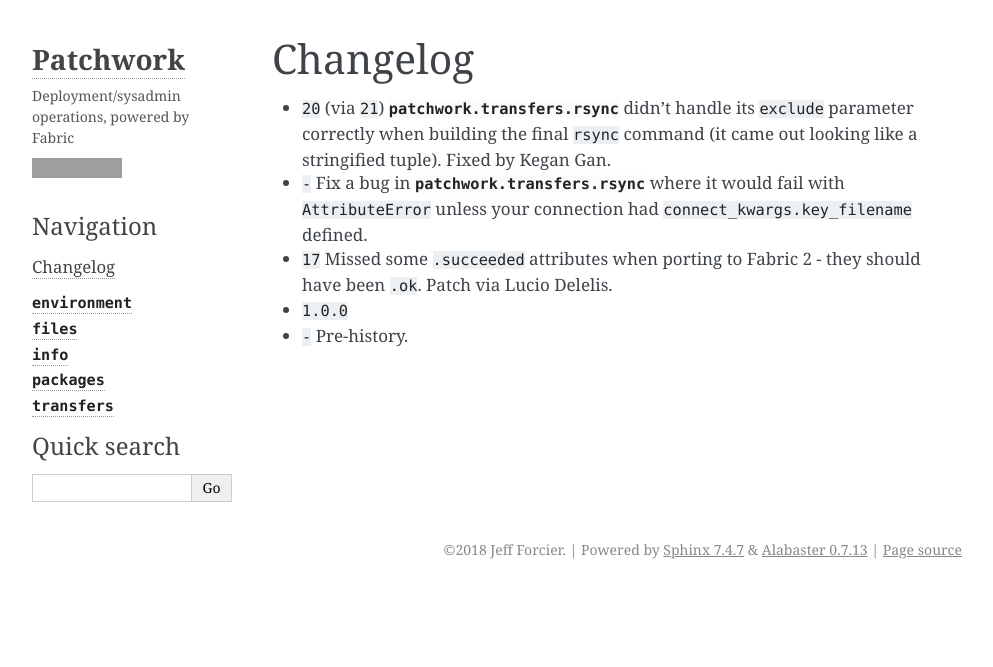
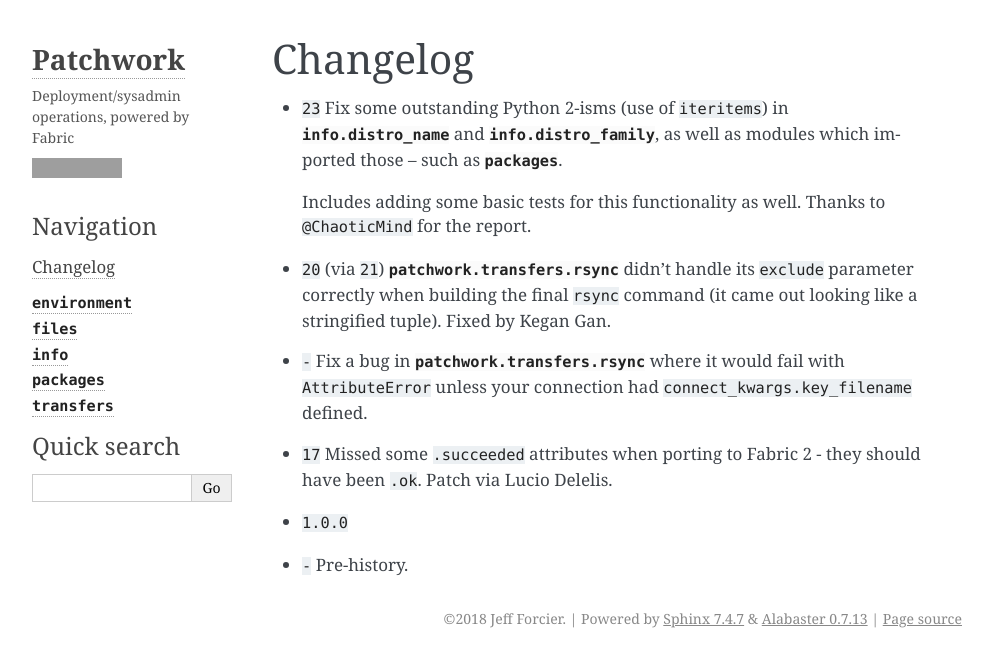
Before and after one commit to fabric/patchwork, a Sphinx documentation site: the page built from docs/changelog.rst, in a window 1280 px wide, cut to the strip 0-667 px from the top of the page. Shown: the whole strip, without its empty margins (148-1141 px from the left). Built offline with Sphinx 7.4.7, drawn with Linux system fonts in a browser that asks for light colours; cross-references to code outside the pages are shown as plain code; grey boxes are pictures that could not be loaded.

Commit message:
Fix and changelog re #23
Tests fail without this, pass with it, toot toot.

Fixes #23

```diff
--- a/docs/changelog.rst
+++ b/docs/changelog.rst
@@ -2,6 +2,12 @@
 Changelog
 =========
 
+- :bug:`23` Fix some outstanding Python 2-isms (use of ``iteritems``) in
+  `info.distro_name` and `info.distro_family`, as well as modules which
+  imported those -- such as `packages`.
+
+  Includes adding some basic tests for this functionality as well. Thanks to
+  ``@ChaoticMind`` for the report.
 - :bug:`20` (via :issue:`21`) `patchwork.transfers.rsync` didn't handle its
   ``exclude`` parameter correctly when building the final ``rsync`` command (it
   came out looking like a stringified tuple). Fixed by Kegan Gan.
```
Also changed, not shown: 1 other file.
